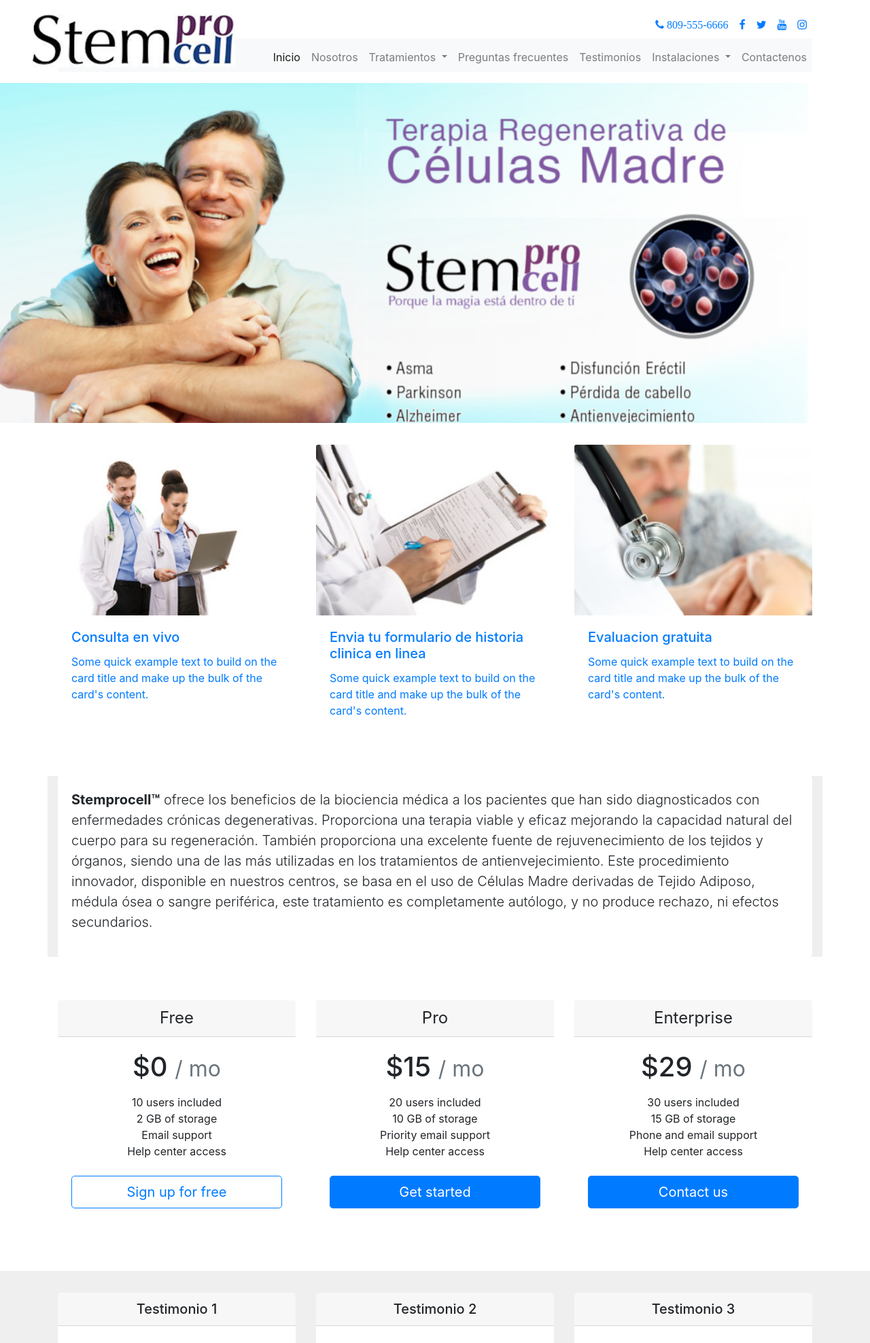
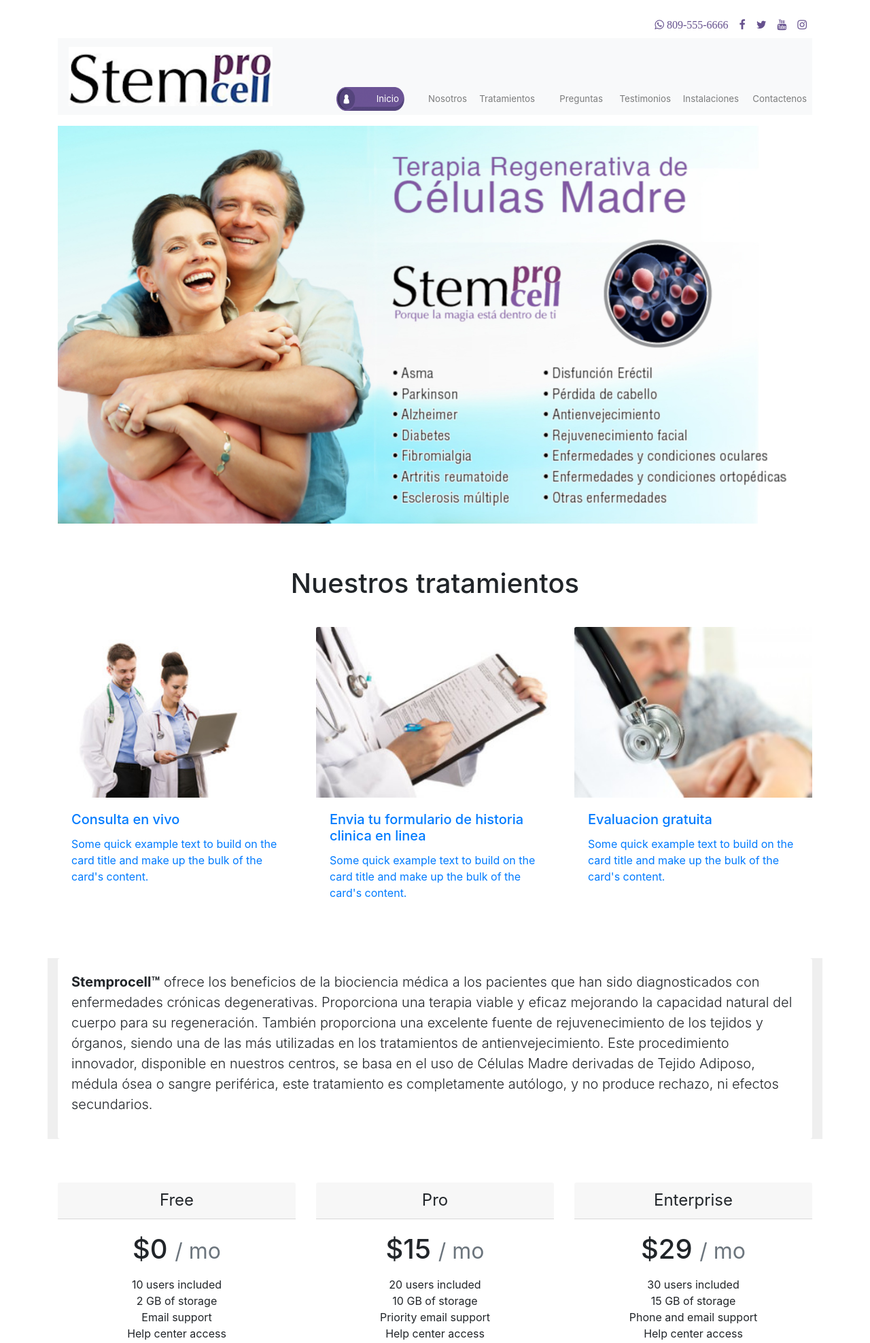
Before and after one commit to skupin/stemprocell, a PHP site: page /index.php in a window 1280 px wide. Shown: the top 1975 px of the page at 68% size. Run offline with PHP 8.4, Linux system fonts and the light colour scheme; grey boxes are pictures that could not be loaded.

Commit message:
working on yuli's layout, active menu item partially done, misc stuff still need work

```diff
--- a/contacto.php
+++ b/contacto.php
@@ -35,8 +35,10 @@
                     <div class="form-group">
                         <div class="row">
                             <div class="col-sm-12 col-xs-12 col-md-12">
-                                <input type="text" name="interesado" class="form-control"
-                                       placeholder="Estoy interesad@ en....">
+
+
+                                <textarea name="interesado" id="interesado" rows="5"
+                                          class="form-control" placeholder="Estoy interesad@ en...."></textarea>
                             </div>
 
                         </div>
--- a/css/main.css
+++ b/css/main.css
@@ -7,18 +7,44 @@ footer {
     height: 250px;
     /*bottom: 0;*/
     width: 100%;
+    background: #66518E;
+    color: white;
 }
 
 h6 {
     font-weight: bold;
 }
 
-#navStempro {
-    padding: 25px;
+li.active{
+    background:  url("../img/menu-activo.png") no-repeat;
+    background-size: 100% 100%;
 }
 
+li.active>a{
+    color: white !important;
+}
+
+a.nav-link.dropdown-toggle::after{
+    display: none;
+}
+
+#mainNav>ul>li{
+    /*width: 120px !important;*/
+    text-align: right;
+    min-width: 100px;
+}
+
+#mainNav>ul>li>a{
+    text-align: right;
+    font-size: 0.83rem;
+}
+
+/*#navStempro {*/
+    /*padding: 25px;*/
+/*}*/
+
 #mainSlider {
-    max-height: 500px;
+    /*max-height: 500px;*/
 }
 
 #headerContacto {
@@ -59,6 +85,9 @@ h6 {
     position: absolute;
 }
 
+.fa{
+    color: #66518E;
+}
 
 .section-header {
     background-position: center;
@@ -73,12 +102,12 @@ h6 {
 }
 
 /*move branding*/
-.navbar-brand {
-    transform: translateX(-50%);
-    left: 10%;
-    bottom: 5%;
-    position: absolute;
-}
+/*.navbar-brand {*/
+    /*transform: translateX(-50%);*/
+    /*left: 10%;*/
+    /*bottom: 5%;*/
+    /*position: absolute;*/
+/*}*/
 
 .navbar-brand img {
     width: 300px;
--- a/include/header.php
+++ b/include/header.php
@@ -20,7 +20,7 @@
 <div class="container" id="header">
     <div class="col-md-12 d-flex flex-row-reverse text-right" id="socialIcons">
         <ul class="navbar-nav flex-row" >
-            <li class="nav-item"><a class="nav-link px-2" href="#"><span class="fa fa-phone"> 809-555-6666</span></a></li>
+            <li class="nav-item"><a class="nav-link px-2" href="#"><span class="fa fa-whatsapp"> 809-555-6666</span></a></li>
             <li class="nav-item"><a class="nav-link px-2" href="#"><span class="fa fa-facebook"></span></a></li>
             <li class="nav-item"><a class="nav-link px-2" href="#"><span class="fa fa-twitter"></span></a></li>
             <li class="nav-item"><a class="nav-link px-2" href="#"><span class="fa fa-youtube"></span></a></li>
@@ -71,7 +71,7 @@
                 <li class="nav-item <?php if ($pageName === 'faq.php') {
                     echo ' active';
                 } ?>">
-                    <a class="nav-link" href="faq.php">Preguntas frecuentes</a>
+                    <a class="nav-link" href="faq.php">Preguntas</a>
                 </li>
                 <li class="nav-item <?php if ($pageName === 'testimonios.php') {
                     echo ' active';
--- a/index.php
+++ b/index.php
@@ -1,7 +1,7 @@
 <?php include "include/header.php"; ?>
 
 
-    <div class="carousel slide" data-ride="carousel">
+    <div class="carousel slide container" data-ride="carousel">
         <div class="carousel-inner" id="mainSlider">
             <div class="carousel-item active">
                 <img class="d-block w-100" src="img/slide_1080p.jpg" alt="First slide">
@@ -11,6 +11,11 @@
 
     <section>
         <div class="container">
+
+            <section>
+                <h1 class="text-center">Nuestros tratamientos</h1>
+            </section>
+
             <div class="row">
                 <div class="col-md-4">
                     <a href="#">
@@ -18,7 +23,8 @@
                             <img class="card-img-top" src="img/consulta_en_linea.jpg" alt="Card image cap">
                             <div class="card-body">
                                 <h5 class="card-title">Consulta en vivo</h5>
-                                <p class="card-text">Some quick example text to build on the card title and make up the bulk
+                                <p class="card-text">Some quick example text to build on the card title and make up the
+                                    bulk
                                     of
                                     the card's content.</p>
                             </div>
@@ -31,7 +37,8 @@
                             <img class="card-img-top" src="img/doctor-chart.jpg" alt="Card image cap">
                             <div class="card-body">
                                 <h5 class="card-title">Envia tu formulario de historia clinica en linea</h5>
-                                <p class="card-text">Some quick example text to build on the card title and make up the bulk
+                                <p class="card-text">Some quick example text to build on the card title and make up the
+                                    bulk
                                     of
                                     the card's content.</p>
                             </div>
@@ -44,7 +51,8 @@
                             <img class="card-img-top" src="img/consulta_gratis.jpg" alt="Card image cap">
                             <div class="card-body">
                                 <h5 class="card-title">Evaluacion gratuita</h5>
-                                <p class="card-text">Some quick example text to build on the card title and make up the bulk
+                                <p class="card-text">Some quick example text to build on the card title and make up the
+                                    bulk
                                     of
                                     the card's content.</p>
                             </div>
@@ -60,7 +68,8 @@
         <div class="container everyOther">
             <div class="card">
                 <div class="card-body">
-                    <p class="lead justify"><span class="negrita">Stemprocell™</span> ofrece los beneficios de la biociencia
+                    <p class="lead justify"><span class="negrita">Stemprocell™</span> ofrece los beneficios de la
+                        biociencia
                         médica a los pacientes que han sido diagnosticados con enfermedades crónicas degenerativas.
                         Proporciona una terapia viable y eficaz mejorando la capacidad natural del cuerpo para su
                         regeneración. También proporciona una excelente fuente de rejuvenecimiento de los tejidos y
@@ -72,7 +81,6 @@
             </div>
         </div>
     </section>
-
 
 
     <section>
```
Also changed, not shown: img/menu-activo.png (added).
